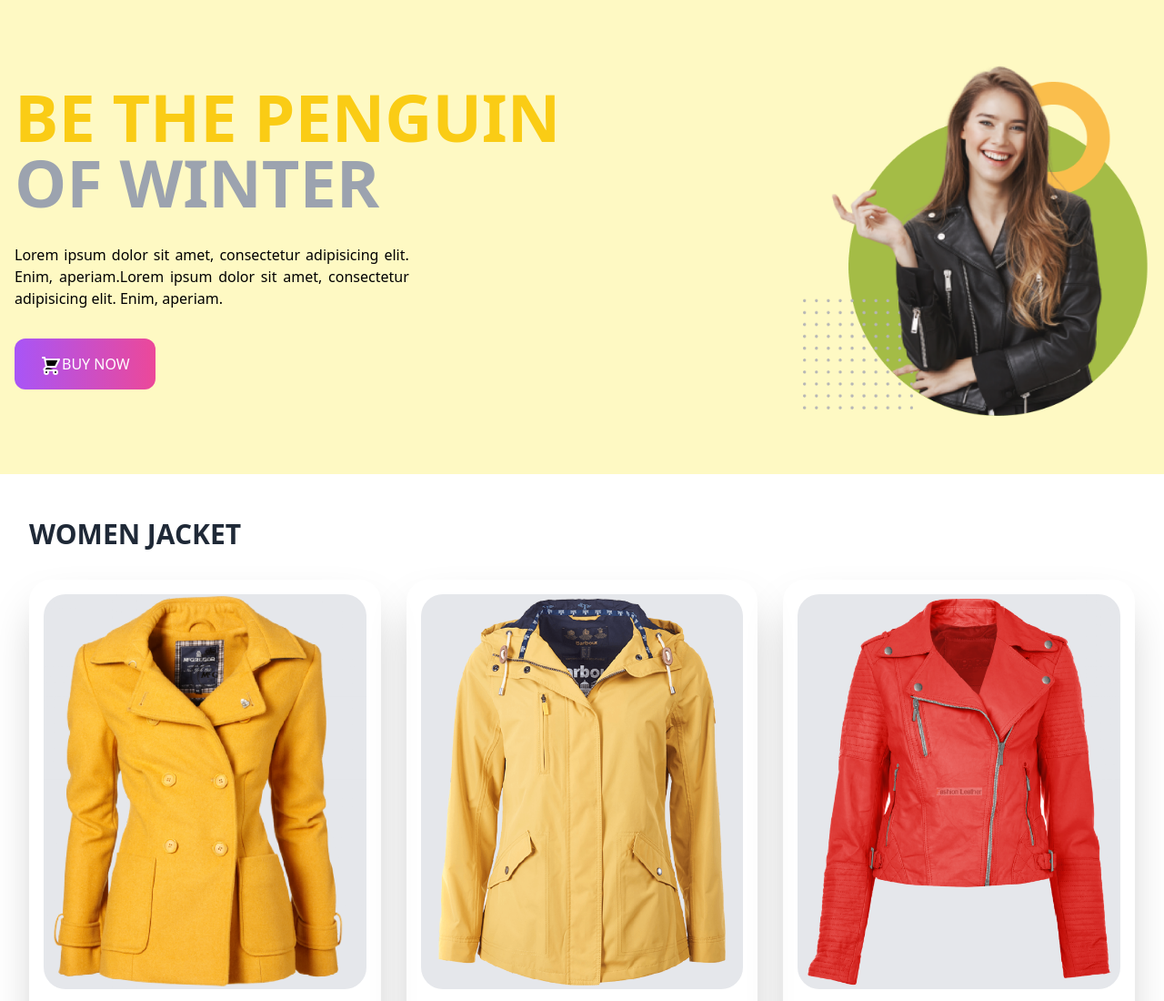
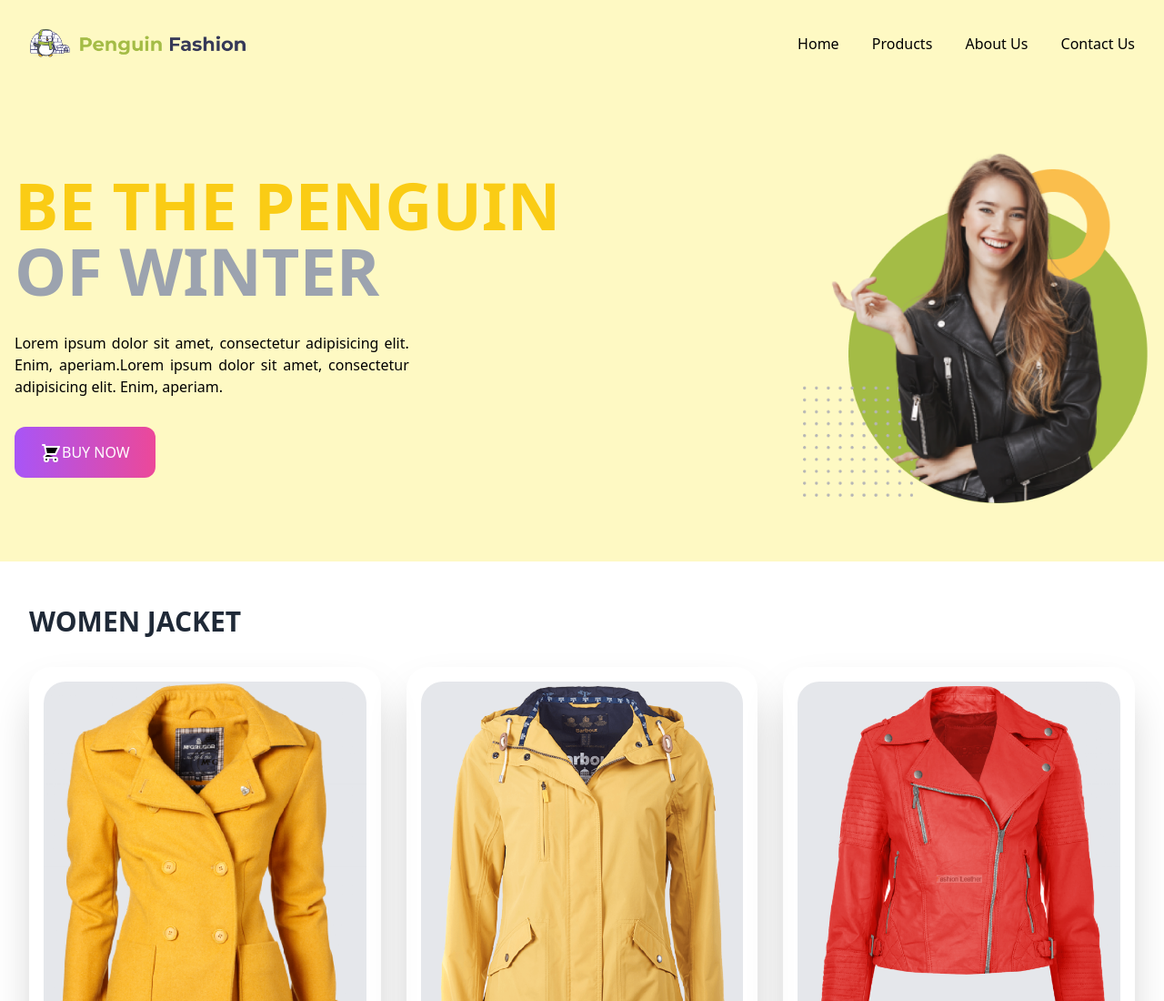
Before and after one commit to ShoronTorofdar/my-projects-laptop, a plain HTML site: page 14-penguin-fashion-tailwind/index.html in a window 1280 px wide. Shown: the top 1100 px of the page at 91% size. Drawn offline with nearby package versions, Linux system fonts and the light colour scheme.

Commit message:
telwind project final submission

```diff
--- a/14-penguin-fashion-tailwind/index.html
+++ b/14-penguin-fashion-tailwind/index.html
@@ -12,11 +12,11 @@
 </head>
 
 <body>
-  <header class="bg-yellow-100">
+  <header class="bg-yellow-100 ">
 
-    <!-- <nav class="container flex justify-around items-center">
+    <nav class="container flex justify-between items-center px-8 py-8">
       <div>
-        <img src="icons/Group 33072.png" alt="">
+        <img class="w-60" src="icons/Group 33072.png" alt="">
       </div>
       <div>
         <a class="ml-8" href="">Home</a>
@@ -24,9 +24,11 @@
         <a class="ml-8" href="">About Us</a>
         <a class="ml-8" href="">Contact Us</a>
       </div>
-    </nav> -->
+    </nav>
+
 
     <section class="container md:flex justify-around items-center  py-16 px-4">
+
       <div>
         <div class="space-y-8">
           <h1 class="text-7xl font-bold font-bold uppercase"> <span class="text-yellow-400"> Be the Penguin </span> <br>
@@ -430,8 +432,8 @@
           </div>
         </div>
         <!-------------------------------------------------- images--------------------------------------------------------------- -->
-        <div >
-          <img  src="images/shopping.png" alt="">
+        <div>
+          <img src="images/shopping.png" alt="">
         </div>
       </div>
     </section>
```
